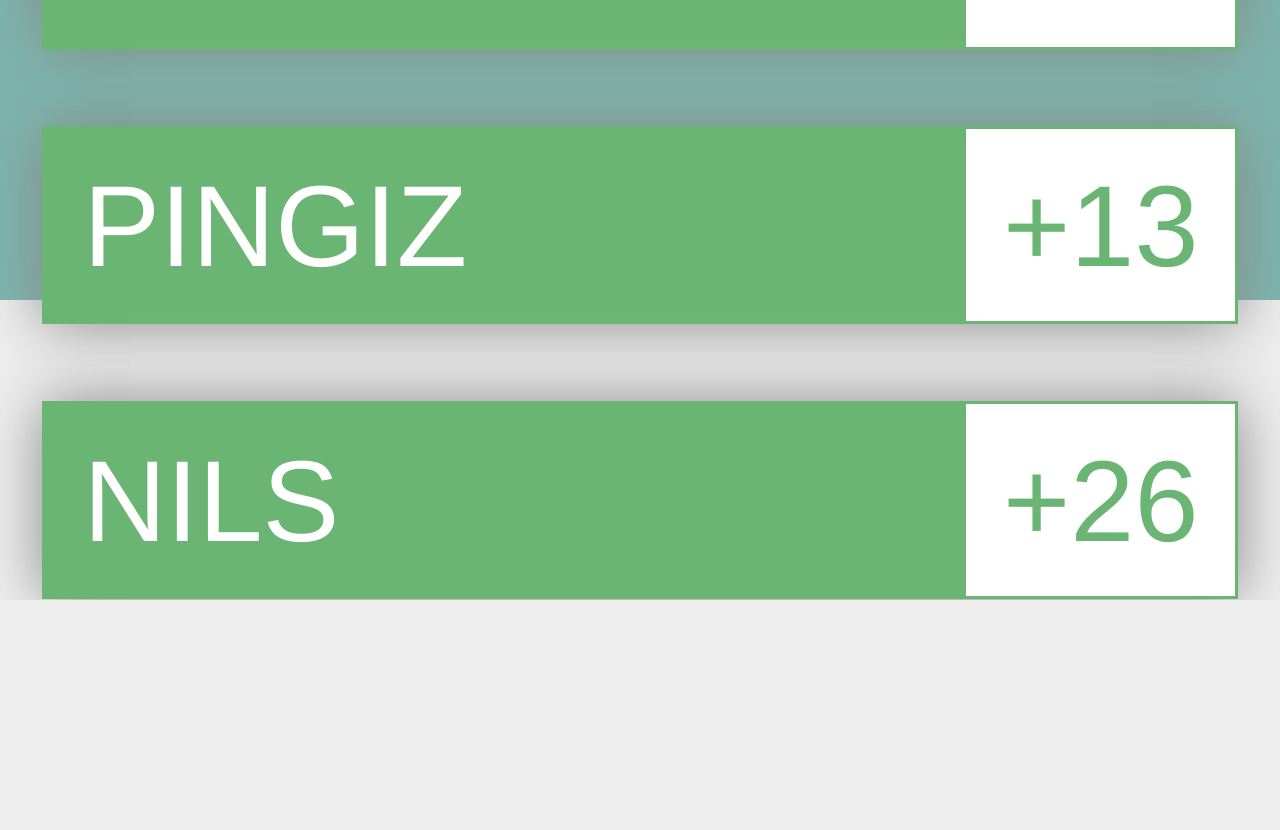
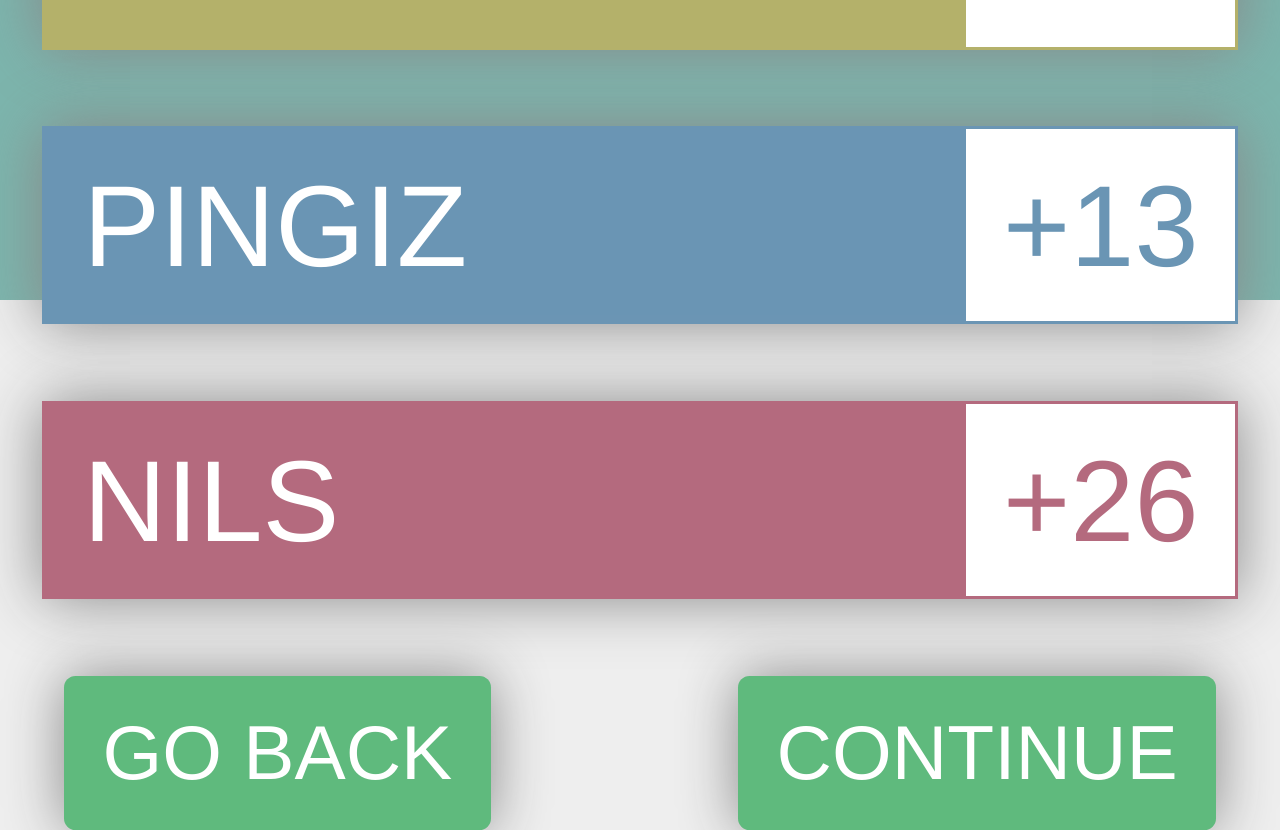
Before and after one commit to nlhiorth/janif, a React (Create React App) app in the folder janif-react/: page / in a window 1280 px wide. Shown: the part 500-1330 px from the top of the page. Before the commit the page ends 1100 px from the top, so only its background shows below. Built offline with nearby package versions, Linux system fonts and the light colour scheme.

Commit message:
Buttons and colour support in Summary

```diff
--- /dev/null
+++ b/janif-react/src/components/Buttons/Buttons.css
@@ -0,0 +1,14 @@
+.Standard {
+  font-size: 2rem;
+  color: #FFFFFF;
+  line-height: 2rem;
+  padding: 1rem;
+  font-weight: 500;
+  text-align: center;
+  border-radius: 0.3rem;
+  box-shadow: 0 0 1.5rem #888888;
+}
+
+.Green {
+  background-color: #5fba7d;
+}
--- /dev/null
+++ b/janif-react/src/components/Buttons/Last.jsx
@@ -0,0 +1,13 @@
+import React, { Component } from 'react';
+import './Buttons.css'
+
+class Last extends Component {
+
+  render() {
+    return (
+      <div className="Standard Green" onClick={() => this.props.onClick()}>{this.props.label}</div>
+    );
+  }
+}
+
+export default Last;
--- /dev/null
+++ b/janif-react/src/components/Buttons/Next.jsx
@@ -0,0 +1,13 @@
+import React, { Component } from 'react';
+import './Buttons.css'
+
+class Next extends Component {
+
+  render() {
+    return (
+      <div className="Standard Green" onClick={() => this.props.onClick()}>{this.props.label}</div>
+    );
+  }
+}
+
+export default Next;
--- a/janif-react/src/components/Common/SummaryCard.jsx
+++ b/janif-react/src/components/Common/SummaryCard.jsx
@@ -8,10 +8,10 @@ class SummaryCard extends Component {
 
   render() {
     return (
-      <div className="SummaryCard">
+      <div className="SummaryCard" style={{backgroundColor: this.props.color, borderColor: this.props.color}}>
         <div className="Name">{this.props.name}</div>
         <div className="Background">
-          <div className="Score">{(this.props.score >= 0) ? '+'+this.props.score : this.props.score}</div>
+          <div className="Score" style={{color: this.props.color}}>{(this.props.score >= 0) ? '+'+this.props.score : this.props.score}</div>
         </div>
       </div>
     );
--- a/janif-react/src/components/Views/Summary.css
+++ b/janif-react/src/components/Views/Summary.css
@@ -5,6 +5,7 @@
   justify-content: center;
   align-items: flex-start;
   align-content: flex-start;
+  flex-wrap: wrap;
   background-color: #7CB5AD;
 }
 
@@ -15,6 +16,13 @@
 
 .SummaryList li {
   list-style-type: none;
+}
+
+.SummaryButtons {
+  width: 90vw;
+  display: flex;
+  justify-content: space-between;
+  margin-top: 2rem;
 }
 
 .wipe-enter {
--- a/janif-react/src/components/Views/Summary.jsx
+++ b/janif-react/src/components/Views/Summary.jsx
@@ -2,6 +2,8 @@ import React, { Component } from 'react';
 import CSSTransitionGroup from 'react-transition-group/CSSTransitionGroup'
 import './Summary.css';
 import SummaryCard from '../Common/SummaryCard.jsx';
+import Next from '../Buttons/Next.jsx';
+import Last from '../Buttons/Last.jsx';
 
 class Summary extends Component {
   constructor(props) {
@@ -13,25 +15,29 @@ class Summary extends Component {
           id: 0,
           name: 'NILS',
           score: 26,
-          condition: 'loss'
+          condition: 'loss',
+          color: 'hsl(344, 33%, 56%)',
         },
         {
           id: 1,
           name: 'CHRIS',
           score: 0,
-          condition: 'janif'
+          condition: 'janif',
+          color: 'hsl(58, 33%, 56%)',
         },
         {
           id: 2,
           name: 'PINGIZ',
           score: 13,
-          condition: 'normal'
+          condition: 'normal',
+          color: 'hsl(205, 33%, 56%)',
         },
         {
           id: 3,
           name: 'PEPPERONI',
           score: -10,
           condition: 'win',
+          color: 'hsl(157, 33%, 56%)',
         }
       ],
     }
@@ -40,15 +46,21 @@ class Summary extends Component {
   render() {
     return (
       <div className="Summary">
+        <div>
           <ol className="SummaryList">
             {this.state.changes.sort((a, b) => {
               return a.score - b.score
             }).map(player => (
               <li key={player.id}>
-              <SummaryCard name={player.name} score={player.score}/>
+                <SummaryCard name={player.name} score={player.score} color={player.color}/>
               </li>
             ))}
           </ol>
+        </div>
+        <div className="SummaryButtons">
+          <Last label='GO BACK'/>
+          <Next label='CONTINUE'/>
+        </div>
       </div>
     );
   }
```
Lines whose indentation alone changed are shown as unchanged.
